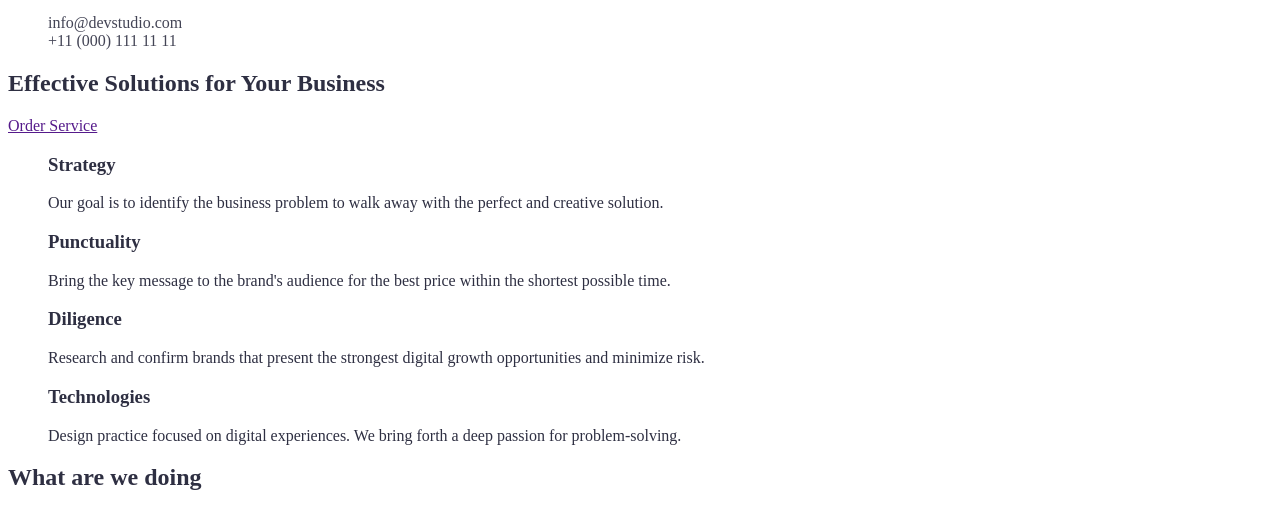
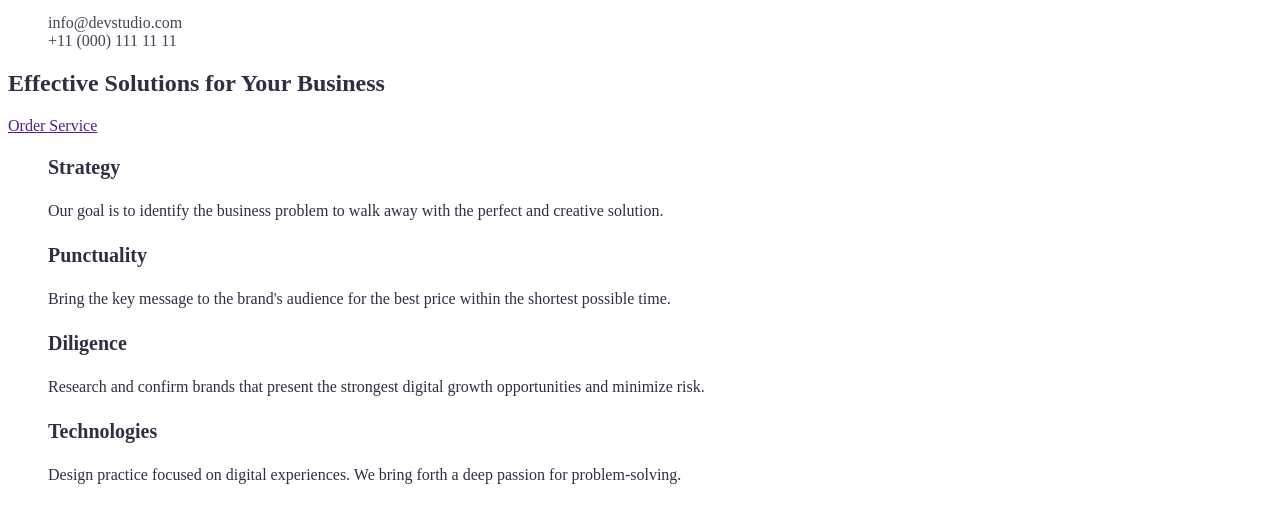
Before and after one commit to IgorBrick/home_work3, a plain HTML site: page index.html in a window 1280 px wide. Shown: the part 98-606 px from the top of the page. Drawn offline with Linux system fonts and the light colour scheme.

Commit message:
heder style

```diff
--- a/css/styles.css
+++ b/css/styles.css
@@ -31,9 +31,22 @@
 .site-nave a {
     text-decoration: none;
 }
-/*
-.site-nave :hover,
-.site-nave :focus {
-    color:red;
-    }
-*/
+/* Section style*/
+.section-title {
+font-weight: 600;
+font-size: 20px;
+line-height: 1.2;
+/* identical to box height, or 120% */
+}
+
+.benefits p {
+font-weight: 400;
+font-size: 16px;
+line-height: 1.5;
+}
+/* h2*/
+.header-h2 {
+font-weight: 700;
+font-size: 36px;
+line-height: 1.11;
+}
--- a/index.html
+++ b/index.html
@@ -30,25 +30,25 @@
             <a href="">Order Service</a>
         </section>
     </div>
-    <section>
-        <ul class="list">
-            <li><h3> Strategy </h3>
+    <section class="section">
+        <ul class="benefits list">
+            <li><h3 class="section-title"> Strategy </h3>
             <p>Our goal is to identify the business problem to walk away with the perfect and creative solution. </p>
             </li>
-            <li><h3> Punctuality </h3>
+            <li><h3 class="section-title"> Punctuality </h3>
             <p>Bring the key message to the brand's audience for the best price within the shortest possible time. </p>
             </li>
-            <li><h3> Diligence </h3>
+            <li><h3 class="section-title"> Diligence </h3>
             <p>Research and confirm brands that present the strongest digital growth opportunities and minimize risk. </p>
             </li>
-            <li><h3> Technologies </h3>
+            <li><h3 class="section-title"> Technologies </h3>
             <p>Design practice focused on digital experiences. We bring forth a deep passion for problem-solving. </p>
             </li>
         </ul>
     </section>
 
     <section>
-        <h2>What are we doing</h2>
+        <h2 class="header-h2">What are we doing</h2>
         <a href="">
             <img src="./images/Monitor.png" alt="Monitor" width="360">
         </a>
@@ -61,7 +61,7 @@
     </section>
 
     <section>
-        <h2>Our Team</h2>
+        <h2 class="header-h2">Our Team</h2>
         <ul class="list">
             <li> <img src="./images/mark.png" alt="" width="264">
             <h3>Mark Guerrero</h3>
```
